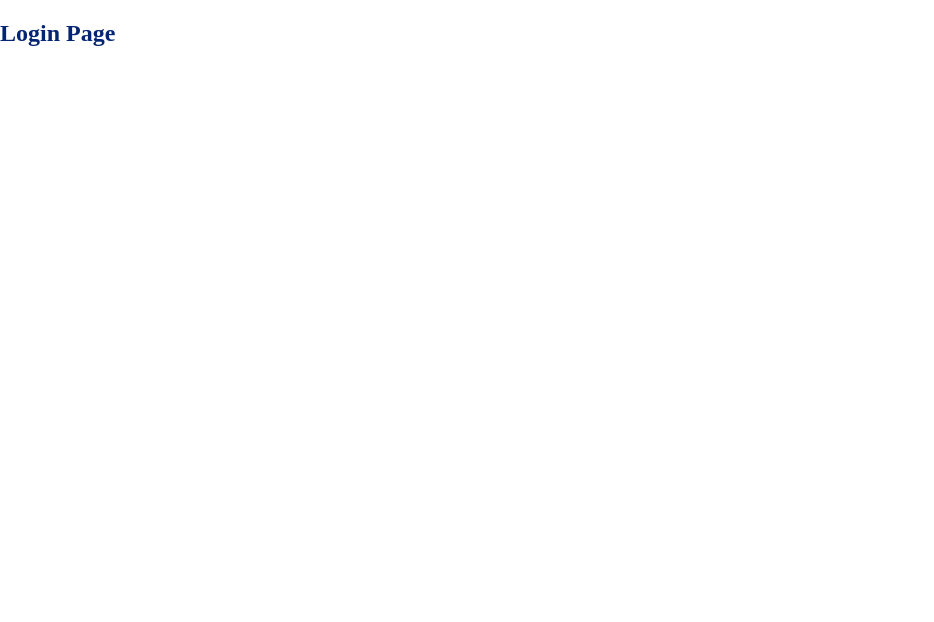
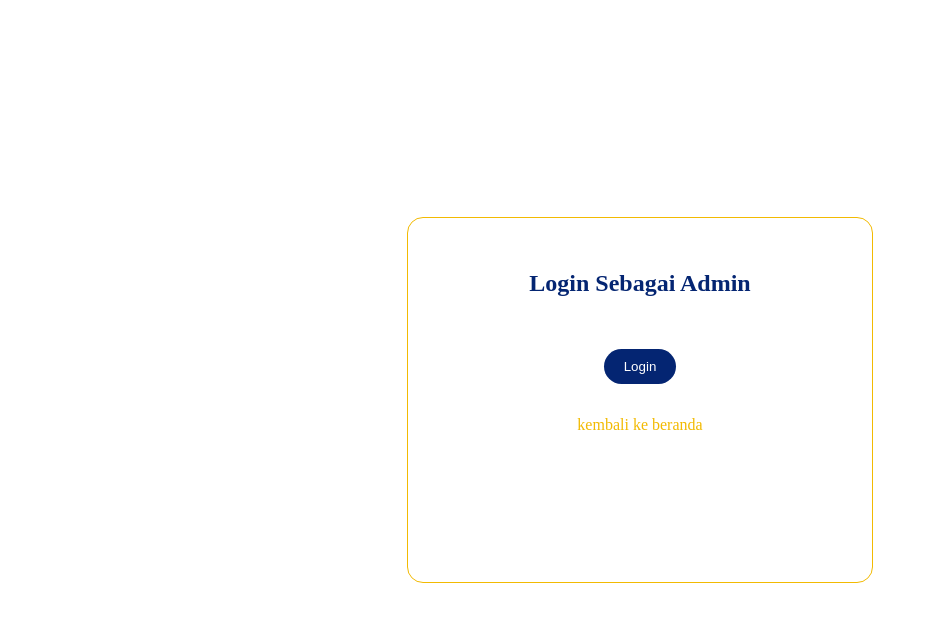
Before and after one commit to srmpandejlaki/Website-HKY, a Next.js app: page /login in a window 1280 px wide. Shown: the top 622 px of the page, without its empty margins (0-934 px from the left). Built offline with nearby package versions, Linux system fonts and the light colour scheme.

Commit message:
buat halaman login admin dan ganti gambar pastor versi lebih HD

```diff
--- a/src/app/(main)/sabda-kehidupan/page.tsx
+++ b/src/app/(main)/sabda-kehidupan/page.tsx
@@ -17,10 +17,10 @@ export default function SabdaKehidupanPage() {
       <div className={styles["sabda-kehidupan-utama"]}>
         <div className={styles["sabda-kehidupan-image"]}>
           <Image
-            src="/images/foto-pastor.png"
+            src="/images/foto-pastor-2.png"
             alt="Foto Pastor"
-            width={200}
-            height={330}
+            width={900}
+            height={900}
             style={{ borderRadius: "15rem", border: "3px solid #042572" }}
           />
         </div>
--- a/src/app/login/page.tsx
+++ b/src/app/login/page.tsx
@@ -1,20 +1,28 @@
-/**
- * Halaman Login (/login)
- *
- * Penjelasan:
- * - Halaman ini TIDAK menggunakan MainLayout (Header + Footer)
- * - Karena file ini berada di app/login/ (bukan di app/(main)/login/)
- * - Hanya menggunakan Root Layout (html + body)
- *
- * Ini menunjukkan keuntungan Route Group:
- * - Halaman di (main)/ → punya Header + Footer
- * - Halaman di luar (main)/ → TIDAK punya Header + Footer
- */
+import styles from "@/styles/login.module.scss";
+import Link from "next/link";
+
 export default function LoginPage() {
   return (
-    <div className="login-page">
-      <h2>Login Page</h2>
-      {/* Form login akan ditempatkan di sini */}
+    <div className={styles["login-page"]}>
+      <section className={styles["login-page-section"]}>
+        <h2 className={styles["login-title"]}>Login Sebagai Admin</h2>
+        <form className={styles["login-form"]}>
+          {/* <div className={styles["login-form-group"]}>
+            <label htmlFor="username">Username:</label>
+            <input type="text" id="username" name="username" required />
+          </div>
+
+          <div className={styles["login-form-group"]}>
+            <label htmlFor="password">Password:</label>
+            <input type="password" id="password" name="password" required />
+          </div> */}
+
+          <button type="submit" className={styles["login-button"]}> <Link href="/dashboard-admin">Login</Link> </button>
+        </form>
+        <div className={styles["back-link"]}>
+          <Link href="/">kembali ke beranda</Link>
+        </div>
+      </section>
     </div>
   );
 }
--- a/src/components/shared/Footer.tsx
+++ b/src/components/shared/Footer.tsx
@@ -43,6 +43,7 @@ export default function Footer() {
               target="_blank"
               rel="noopener noreferrer"
             >
+              <i className="fa-brands fa-facebook"></i>
               Facebook
             </a>
           </p>
@@ -52,6 +53,7 @@ export default function Footer() {
               target="_blank"
               rel="noopener noreferrer"
             >
+              <i className="fa-brands fa-instagram"></i>
               Instagram
             </a>
           </p>
@@ -61,6 +63,7 @@ export default function Footer() {
               target="_blank"
               rel="noopener noreferrer"
             >
+              <i className="fa-brands fa-youtube"></i>
               YouTube
             </a>
           </p>
--- a/src/styles/abstracts/_mixins.scss
+++ b/src/styles/abstracts/_mixins.scss
@@ -4,7 +4,7 @@
 @mixin button-style {
   background-color: none;
   color: $tertiary-color;
-  border: 1px solid $tertiary-color;
+  border: none;
   padding: 10px 20px;
   cursor: pointer;
 }
--- a/src/styles/dashboard.module.scss
+++ b/src/styles/dashboard.module.scss
@@ -28,6 +28,7 @@
   align-items: stretch;
   height: 100%;
   padding-top: 1.5rem;
+  overflow-x: hidden;
 
   .image {
     width: 25%;
--- a/src/styles/global.scss
+++ b/src/styles/global.scss
@@ -72,6 +72,27 @@ p {
   width: 65px;
 }
 
+.social-media {
+  i {
+    width: 20px;
+    font-size: 18px;
+    margin-right: 10px;
+    display: flex;
+    align-items: center;
+    justify-content: center;
+  }
+
+  a {
+    display: flex;
+    align-items: center;
+    transition: all 0.3s ease-in-out;
+
+    &:hover {
+      color: $primary-color;
+    }
+  }
+}
+
 /* ===== Dividers ===== */
 .yellowLine {
   height: 1px;
@@ -83,3 +104,8 @@ p {
   background-color: $tertiary-color;
   padding: 0;
 }
+
+/* ===== Button ===== */
+.baseButton {
+  @include button-style;
+}
--- /dev/null
+++ b/src/styles/login.module.scss
@@ -0,0 +1,53 @@
+@use './abstracts/variables' as *;
+@use './abstracts/mixins' as *;
+
+.login-page {
+  height: 100vh;
+  display: flex;
+  justify-content: center;
+  align-items: center;
+
+  &-title {
+    text-align: center;
+  }
+
+  &-section {
+    height: 300px;
+    width: 400px;
+    display: flex;
+    flex-direction: column;
+    align-items: center;
+    gap: 2rem;
+    border: 1px solid $tertiary-color;
+    border-radius: 1rem;
+    padding: 2rem;
+  }
+}
+
+.login-form {
+  display: flex;
+  flex-direction: column;
+  align-items: center;
+  gap: 1rem;
+}
+
+.login-form-group {
+  display: flex;
+  flex-direction: column;
+  gap: 0.5rem;
+}
+
+.login-button {
+  @include button-style;
+  background-color: $quaternary-color;
+  border-radius: 25px;
+  transition: all 0.3s ease-in-out;
+
+  a {
+    color: $primary-color;
+  }
+
+  &:hover {
+    background-color: $tertiary-color;
+  }
+}
```
Also changed, not shown: src/app/(admin)/dashboard-admin/page.tsx (added, +9 -0 lines), src/app/(admin)/layout.tsx (added, +16 -0 lines), src/app/(main)/dashboard/page.tsx (+3 -4 lines), src/styles/sabda-kehidupan.module.scss (+9 -4 lines), 1 other file (tests, documents, lock files or other folders).
